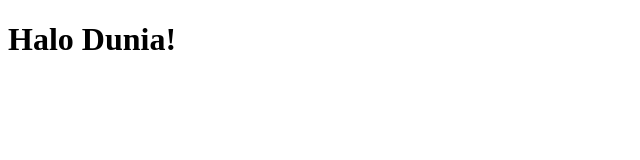
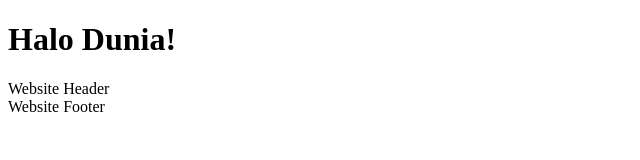
Before and after one commit to ratuu12/ratu_pts, a plain HTML site: page index.html in a window 1280 px wide. Shown: the whole page, without its empty margins (0-640 px from the left). Drawn offline with Linux system fonts and the light colour scheme.

Commit message:
Add footer component directly to main

```diff
--- a/index.html
+++ b/index.html
@@ -5,5 +5,7 @@
 </head>
 <body>
     <h1>Halo Dunia!</h1>
+    <header>Website Header</header>
+    <footer>Website Footer</footer>
 </body>
 </html>
```
